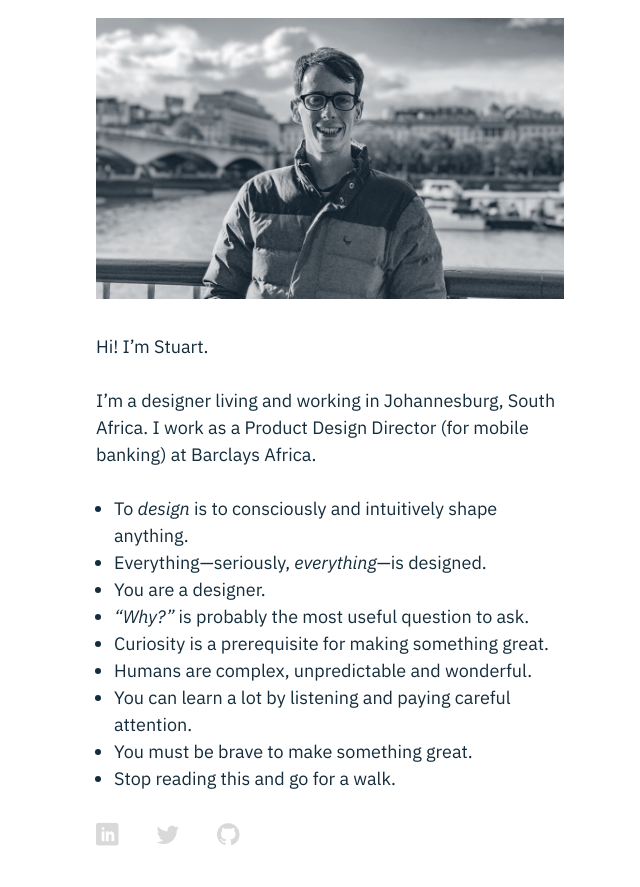
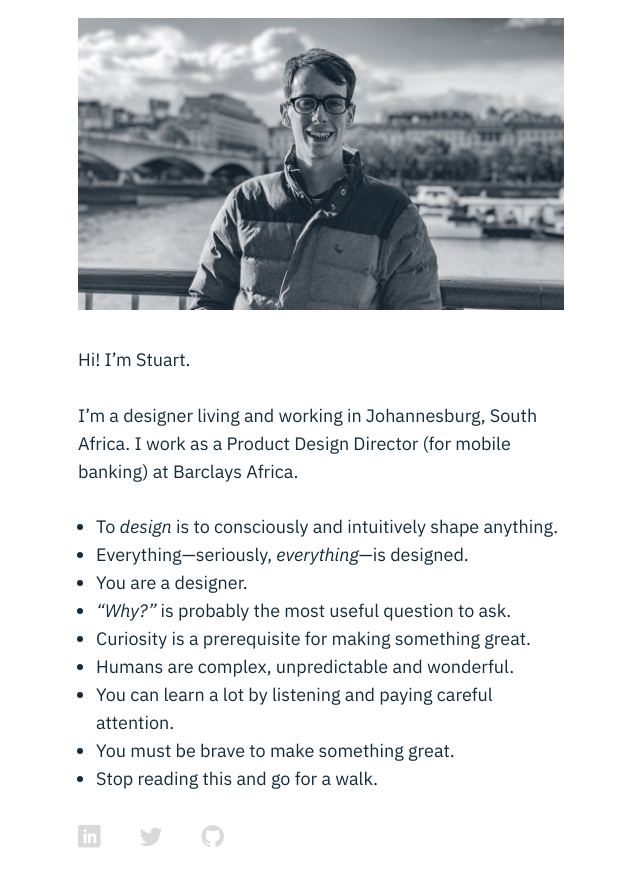
Before and after one commit to stuartwiener/stuartwiener.github.io, a Jekyll site: the page built from index.html, in a window 1280 px wide. Shown: the top 887 px of the page, without its empty margins (94-734 px from the left). Built offline with Jekyll 4.4.1, drawn with Linux system fonts in a browser that asks for light colours; some web fonts are replaced.

Commit message:
type tweaks

```diff
--- a/css/main.scss
+++ b/css/main.scss
@@ -57,15 +57,15 @@
 $base-font-family: 'IBM Plex Sans', sans-serif;
 $base-font-size:   1.125em;
 $base-font-weight: 400;
-$base-line-height: 1.5;
+$base-line-height: 1.555;
 
-$spacing-unit:     1.5em;
+$spacing-unit:     1.555em;
 
 $text-color:       #142C3B;
 $background-color: #FFFFFF;
 $brand-color:      rgba(180,180,180,0.5);
 
-$primary-width:    52em;
+$primary-width:    54em;
 
 // Import partials from `sass_dir` (defaults to `_sass`)
 @import
```
